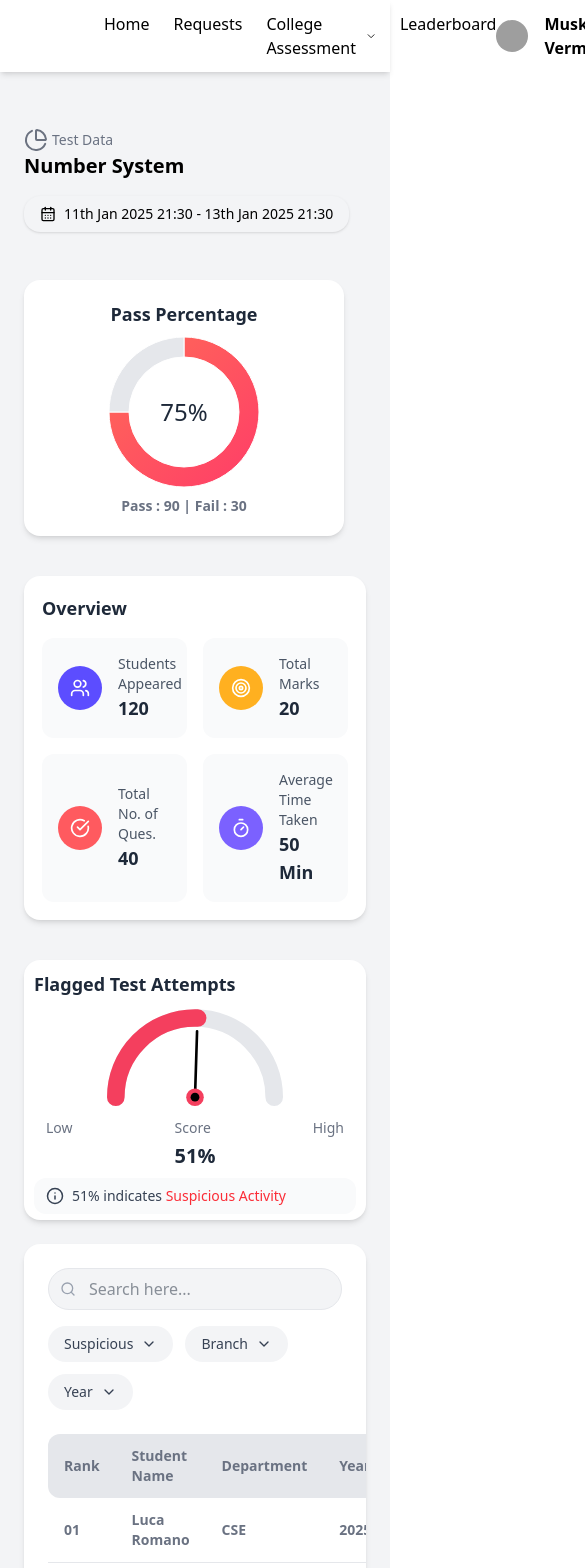
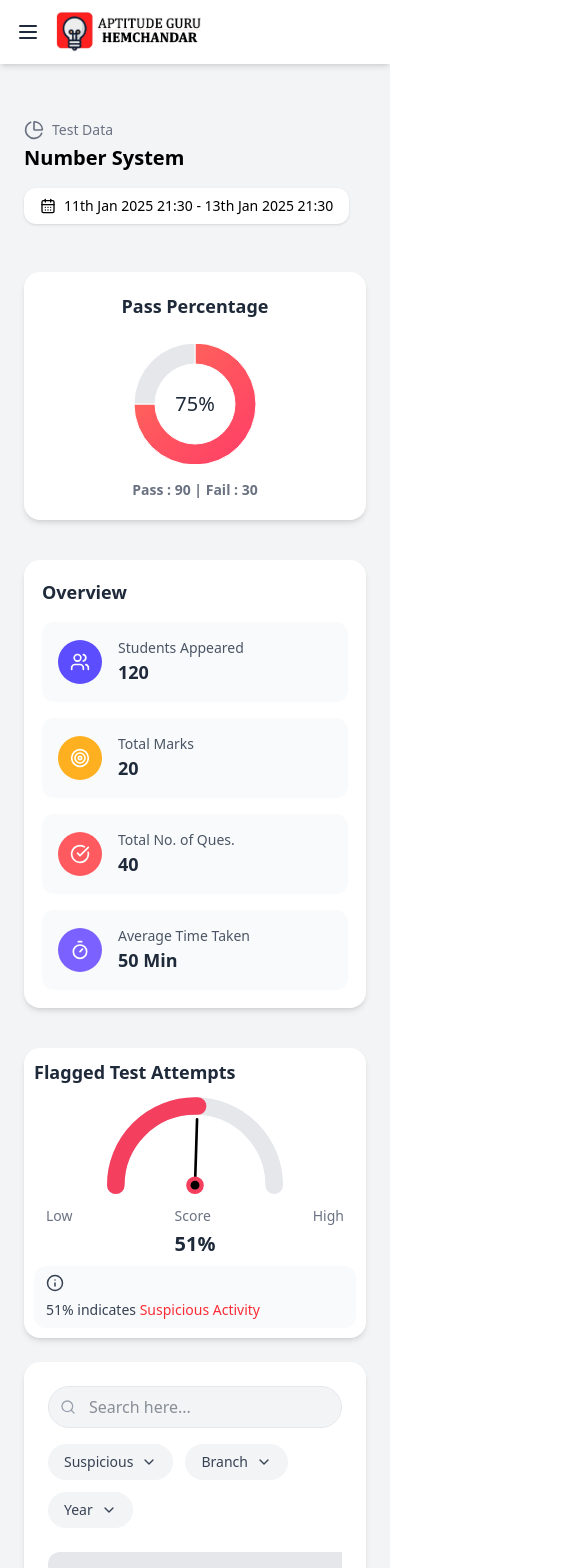
Before and after one commit to sivaprakasam-07/AGH-LMS, a React (Vite) app: page / in a window 390 px wide. Shown: the top 1568 px of the page, 585 px wide, since content can reach past the window. Built offline with nearby package versions, Linux system fonts and the light colour scheme; grey boxes are pictures that could not be loaded.

Commit message:
fixed the design to mobile view

```diff
--- a/src/components/CircularProgress.jsx
+++ b/src/components/CircularProgress.jsx
@@ -1,4 +1,4 @@
-import { PieChart, Pie, Cell, ResponsiveContainer } from 'recharts';
+import { PieChart, Pie, Cell } from 'recharts';
 
 const CircularProgress = ({ pass = 90, fail = 30 }) => {
   const total = pass + fail;
@@ -8,9 +8,10 @@ const CircularProgress = ({ pass = 90, fail = 30 }) => {
     { name: 'Fail', value: fail },
   ];
   const gradientId = "passGradient";
+
   return (
-    <div className="bg-white shadow-md p-5 rounded-2xl w-full max-w-xs flex flex-col items-center justify-center mt-6 mr-40">
-      <h3 className="font-semibold text-lg mb-6">Pass Percentage</h3>
+    <div className="bg-white shadow-md p-5 rounded-2xl w-full max-w-xl flex flex-col items-center justify-center mt-6 md:mr-40 mx-auto">
+      <h3 className="font-semibold text-lg mb-6 text-center md:text-left">Pass Percentage</h3>
       <div className="relative flex items-center justify-center w-[180px] h-[120px]">
         <svg width="0" height="0">
           <defs>
@@ -20,13 +21,13 @@ const CircularProgress = ({ pass = 90, fail = 30 }) => {
             </linearGradient>
           </defs>
         </svg>
-        <PieChart width={160} height={160}>
+        <PieChart width={160} height={120}>
           <Pie
             data={data}
             cx="50%"
             cy="50%"
-            innerRadius={55}
-            outerRadius={75}
+            innerRadius={40}
+            outerRadius={61}
             startAngle={90}
             endAngle={-270}
             dataKey="value"
@@ -35,12 +36,9 @@ const CircularProgress = ({ pass = 90, fail = 30 }) => {
             <Cell fill="#E5E7EB" />
           </Pie>
         </PieChart>
-        {/* Center percentage label */}
-        <div className="absolute text-2xl text-gray-800">
-          {percentage}%
-        </div>
+        <div className="absolute text-xl text-gray-800">{percentage}%</div>
       </div>
-      <p className="mt-6 text-sm text-gray-500 font-bold text-center">
+      <p className="mt-4 text-sm text-gray-500 font-bold text-center">
         Pass : {pass} | Fail : {fail}
       </p>
     </div>
--- a/src/components/GaugeMeter.jsx
+++ b/src/components/GaugeMeter.jsx
@@ -4,13 +4,12 @@ const GaugeMeter = ({ score }) => {
   const angle = (score / 100) * 180;
 
   return (
-    <div className="bg-white rounded-2xl p-2.5 shadow-md w-full max-w-sm h-65 flex flex-col justify-between">
+    <div className="bg-white rounded-2xl p-2.5 shadow-md w-full max-w-sm flex flex-col justify-between h-auto sm:h-65">
       <div>
         <h2 className="text-lg font-semibold mb-2 mt-0">Flagged Test Attempts</h2>
 
         <div className="relative w-full flex justify-center items-center">
           <svg viewBox="0 0 200 120" className="w-44 h-28">
-            {/* Background arc */}
             <path
               d="M 10 100 A 90 90 0 0 1 190 100"
               fill="none"
@@ -18,7 +17,6 @@ const GaugeMeter = ({ score }) => {
               strokeWidth="20"
               strokeLinecap="round"
             />
-            {/* Active arc */}
             <path
               d="M 10 100 A 90 90 0 0 1 190 100"
               fill="none"
@@ -27,7 +25,6 @@ const GaugeMeter = ({ score }) => {
               strokeDasharray={`${(score / 100) * 282.74} 282.74`}
               strokeLinecap="round"
             />
-            {/* Needle */}
             <line
               x1="100"
               y1="100"
@@ -39,25 +36,18 @@ const GaugeMeter = ({ score }) => {
               transform={`rotate(${angle}, 100, 100)`}
               style={{ transition: 'transform 0.5s ease-in-out' }}
             />
-            {/* Center circle */}
             <circle cx="100" cy="100" r="10" fill="#f43f5e" />
             <circle cx="100" cy="100" r="5" fill="black" />
           </svg>
         </div>
-
-        {/* Labels */}
-        <div className="flex justify-between px-3 mt-0 text-sm text-gray-500">
+        <div className="flex justify-between px-3 text-sm text-gray-500">
           <span>Low</span>
           <span>Score</span>
           <span>High</span>
         </div>
-
-        {/* Score */}
         <p className="text-center text-xl font-bold mt-1">{score}%</p>
       </div>
-
-      {/* Info Box */}
-      <div className="mt-2 flex items-center gap-2 bg-gray-50 px-3 py-2 rounded-xl text-sm text-gray-700">
+      <div className="mt-2 flex flex-col sm:flex-row sm:items-center gap-2 bg-gray-50 px-3 py-2 rounded-xl text-sm text-gray-700">
         <FiInfo className="text-lg" />
         <span>
           <span className="font-medium">{score}%</span> indicates{' '}
--- a/src/components/Navbar.jsx
+++ b/src/components/Navbar.jsx
@@ -1,37 +1,49 @@
+import { useState } from 'react';
+import { Menu, X } from 'lucide-react';
+
 const Navbar = () => {
+  const [isOpen, setIsOpen] = useState(false);
+
   return (
-    <nav className="bg-white shadow-md px-6 py-3 flex items-center justify-between">
-      {/* Logo */}
-      <div className="flex items-center gap-2 ml-2">
+    <nav className="bg-white shadow-md px-4 py-3 flex items-center justify-between">
+      {/* Left: Logo + Hamburger */}
+      <div className="flex items-center gap-4">
+        <button
+          className="md:hidden"
+          onClick={() => setIsOpen(!isOpen)}
+        >
+          {isOpen ? <X className="w-6 h-6" /> : <Menu className="w-6 h-6" />}
+        </button>
         <img src="src/assets/AGH-logo.jpg" alt="Logo" className="h-10" />
       </div>
-    <ul className="flex gap-6 text-md text-black ml-18 font-medium">
+
+      {/* Center: Nav Links (hidden on mobile) */}
+      <ul className="hidden md:flex gap-6 text-md text-black font-medium">
         <li className="cursor-pointer hover:text-red-500">Home</li>
         <li className="cursor-pointer hover:text-red-500">Requests</li>
         <li className="cursor-pointer hover:text-red-500 flex items-center">
           College Assessment
           <svg
-                className="w-4 h-4 ml-1 text-black"
+            className="w-4 h-4 ml-1"
             fill="none"
             stroke="currentColor"
             strokeWidth={2}
             viewBox="0 0 24 24"
-                xmlns="http://www.w3.org/2000/svg"
           >
             <path strokeLinecap="round" strokeLinejoin="round" d="M19 9l-7 7-7-7" />
           </svg>
         </li>
         <li className="cursor-pointer hover:text-red-500">Leaderboard</li>
       </ul>
-    {/* User Info */}
-      <div className="flex items-center gap-4">
+
+      {/* Right: User Info (hidden on small screens) */}
+      <div className="hidden md:flex items-center gap-4">
         <img
           src="https://i.pravatar.cc/150?img=32"
           alt="User"
           className="w-8 h-8 rounded-full"
         />
-        <span className="text-md font-bold text-black mr-2">Muskan Verma</span>
-        {/* Styled Logout Button */}
+        <span className="text-md font-bold text-black">Muskan Verma</span>
         <button className="bg-[#F73442] text-white flex items-center gap-2 px-4 py-2 rounded-lg hover:bg-[#e42534] transition">
           <span className="text-base font-medium">Logout</span>
           <svg
@@ -50,6 +62,18 @@ const Navbar = () => {
           </svg>
         </button>
       </div>
+
+      {/* Mobile Drawer */}
+      {isOpen && (
+        <div className="absolute top-16 left-0 right-0 bg-white shadow-lg p-4 md:hidden z-50 ml-10">
+          <ul className="flex flex-col gap-4 text-sm font-medium text-gray-800">
+            <li className="cursor-pointer hover:text-red-500">Home</li>
+            <li className="cursor-pointer hover:text-red-500">Requests</li>
+            <li className="cursor-pointer hover:text-red-500">College Assessment</li>
+            <li className="cursor-pointer hover:text-red-500">Leaderboard</li>
+          </ul>
+        </div>
+      )}
     </nav>
   );
 };
--- a/src/components/OverviewCard.jsx
+++ b/src/components/OverviewCard.jsx
@@ -29,9 +29,9 @@ const OverviewCard = () => {
   ];
 
   return (
-    <div className="bg-white shadow-md rounded-2xl p-4.5">
+    <div className="bg-white shadow-md rounded-2xl p-4.5 w-full">
       <h3 className="font-semibold text-lg mb-4">Overview</h3>
-      <div className="grid grid-cols-2 gap-4">
+      <div className="grid grid-cols-1 sm:grid-cols-2 gap-4">
         {stats.map((item, index) => (
           <div
             key={index}
--- a/src/components/StudentTable.jsx
+++ b/src/components/StudentTable.jsx
@@ -17,8 +17,9 @@ const students = [
 const StudentTable = () => {
   return (
     <div className="bg-white rounded-2xl p-6 shadow-md w-full overflow-x-auto">
-      <div className="flex flex-col md:flex-row justify-between gap-4 mb-6">
-        <div className="relative flex items-center w-full max-w-sm">
+      {/* Search & Filters */}
+      <div className="flex flex-col lg:flex-row justify-between gap-4 mb-6">
+        <div className="relative flex items-center w-full lg:max-w-sm">
           <FiSearch className="absolute left-3 text-gray-400" />
           <input
             type="text"
@@ -38,7 +39,10 @@ const StudentTable = () => {
           ))}
         </div>
       </div>
-        <table className="w-full text-sm text-left rounded-2xl">
+
+      {/* Table */}
+      <div className="w-full overflow-x-auto">
+        <table className="w-full text-sm text-left rounded-2xl min-w-[900px]">
           <thead className="bg-gray-200 text-gray-500 font-semibold">
             <tr>
               <th className="py-5 px-4 rounded-tl-xl rounded-bl-xl">Rank</th>
@@ -76,6 +80,9 @@ const StudentTable = () => {
             ))}
           </tbody>
         </table>
+      </div>
+
+      {/* Pagination */}
       <div className="flex justify-center items-center gap-6 mt-6">
         <button className="p-2 rounded-full hover:bg-gray-100">
           <ChevronLeft size={18} />
--- a/src/components/TestInfoHeader.jsx
+++ b/src/components/TestInfoHeader.jsx
@@ -1,21 +1,17 @@
 import { PieChart } from 'lucide-react';
-import { CalendarDays, Clock } from 'lucide-react';
+import { CalendarDays } from 'lucide-react';
 
 const TestInfoHeader = () => {
   return (
-    <div className="flex justify-between items-center flex-wrap gap-4">
-      {/* Left side: Test title */}
+    <div className="flex flex-col sm:flex-row justify-between items-start sm:items-center gap-4 sm:gap-6 mb-6">
       <div>
-        <div className="flex items-center text-gray-500 text-sm gap-1">
-          {/* <Clock size={14} /> */}
-          <PieChart size={24} color="#6B7280" />
+        <div className="flex items-center text-gray-500 text-sm gap-2">
+          <PieChart size={20} />
           <span>Test Data</span>
         </div>
-        <h2 className="text-xl font-bold text-black">Number System</h2>
+        <h2 className="text-xl font-bold text-black mt-1">Number System</h2>
       </div>
-
-      {/* Right side: Date range */}
-      <div className="flex items-center bg-gray-100 text-black text-sm px-4 py-2 rounded-2xl shadow-sm gap-2">
+      <div className="flex items-center bg-white text-black text-sm px-4 py-2 rounded-xl shadow-sm gap-2">
         <CalendarDays size={16} />
         <span>11th Jan 2025 21:30 - 13th Jan 2025 21:30</span>
       </div>
```
Lines whose indentation alone changed are shown as unchanged.
